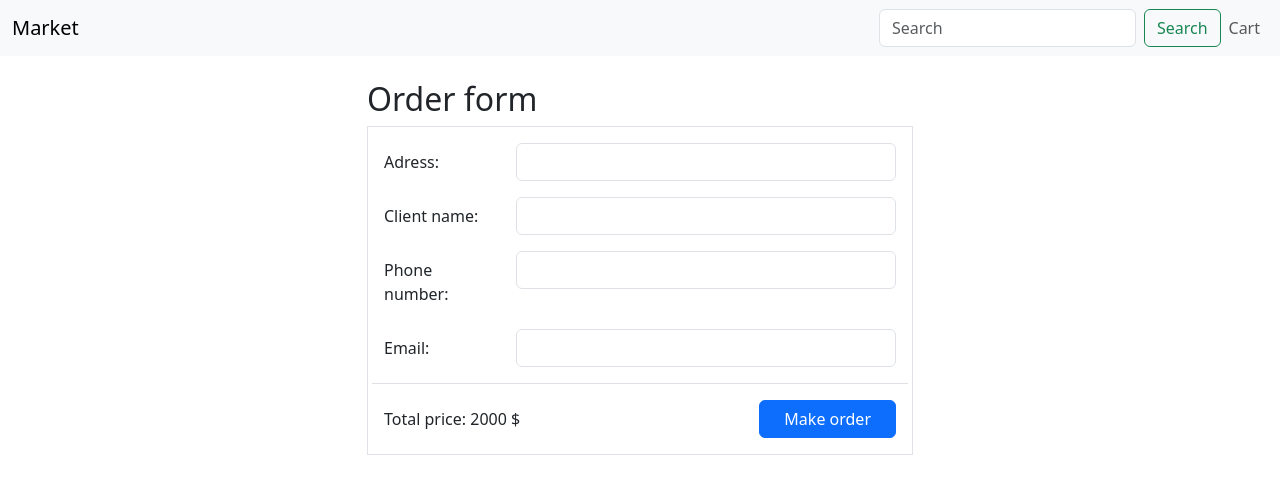
After one commit to dreamer20/django_market, a Django app: template market/templates/order.html in a window 1280 px wide. The commit adds this page. Shown: the top 494 px of the page. Run offline with Django 4.2, Linux system fonts and the light colour scheme; the template is opened without the code that fills it: values that come from a table or form of the project are taken from there, others are empty.

Commit message:
Add order form

```diff
--- a/market/forms.py
+++ b/market/forms.py
@@ -1,5 +1,5 @@
 from django import forms
-from .models import Laptop
+from .models import Laptop, Order
 
 
 class LaptopForm(forms.ModelForm):
@@ -9,3 +9,17 @@ class LaptopForm(forms.ModelForm):
             'product_code': forms.TextInput()
         }
         fields = '__all__'
+
+
+class OrderForm(forms.ModelForm):
+
+    class Meta:
+        common_attrs = {'class': 'form-control'}
+        model = Order
+        widgets = {
+            'adress': forms.TextInput(attrs=common_attrs),
+            'client_name': forms.TextInput(attrs=common_attrs),
+            'phone_number': forms.TextInput(attrs=common_attrs),
+            'email': forms.EmailInput(attrs=common_attrs)
+        }
+        exclude = ['order_date']
--- a/market/models.py
+++ b/market/models.py
@@ -2,6 +2,7 @@ from django.db import models
 from django.core import validators
 from .validators import validate_price
 from tinymce import models as tinymce_models
+from django.utils import timezone
 
 # Create your models here.
 
@@ -55,6 +56,27 @@ class Product(models.Model):
         return f'{self.brand}: {self.model}'
 
 
+class Order(models.Model):
+    adress = models.CharField(max_length=300)
+    client_name = models.CharField(max_length=300)
+    phone_number = models.CharField(max_length=12)
+    email = models.EmailField(blank=True, null=True)
+    order_date = models.DateTimeField(default=timezone.now)
+
+
+class Order_items(models.Model):
+    order_id = models.ForeignKey(
+        Order,
+        on_delete=models.CASCADE
+    )
+    product_code = models.ForeignKey(
+        Product_code,
+        on_delete=models.CASCADE,
+        to_field='product_code',
+    )
+    count = models.IntegerField()
+
+
 class Laptop(Product):
     screen_size = models.CharField(max_length=100, blank=True)
     disk_size = models.IntegerField(blank=True)
--- a/market/templates/cart.html
+++ b/market/templates/cart.html
@@ -72,12 +72,12 @@
                     </div>
                 {% endfor %}
                 <div class="row border-top border-success border-4 pt-3">
-                    <div class="col d-flex justify-content-between">
+                    <div class="col d-flex justify-content-between align-items-center">
                         <div class="fs-1">
                             <strong>Total price:</strong>
                             <span class="total-price">{{ total_price }}</span> $
                         </div>
-                        <button class="btn-primary btn px-5">Order</button>
+                        <a href="{% url 'order' %}" class="btn-primary btn px-5">Order</a>
                     </div>
                 </div>
             </div>
--- /dev/null
+++ b/market/templates/order.html
@@ -0,0 +1,37 @@
+{% extends 'base.html' %}
+
+{% block title %}
+    Order
+{% endblock title %}
+
+{% block content %}
+    <div class="container">
+        <div class="row justify-content-center">
+            <div class="col-12 col-md-10 col-lg-8 col-xl-6">
+                <h2>Order form</h2>
+            </div>
+        </div>
+        <div class="row justify-content-center">
+            <div class="col-12 col-md-10 col-lg-8 col-xl-6">
+                {% for field in form %}
+                <form action="" class="p-3 border">
+                    <div class="row g-3 mb-3">
+                        <label for="{{ field.auto_id }}" class="col-sm-3 col-form-label">{{ field.label_tag }}</label>
+                        <div class="col-sm-9">
+                            {{ field }}
+                        </div>
+                    </div>
+                    {% endfor %}
+                    <div class="row border-top pt-3 align-items-center">
+                        <div class="col-auto me-auto ">
+                            Total price: 2000 $
+                        </div>
+                        <div class="col-auto">
+                            <button class="btn btn-primary px-4">Make order</button>
+                        </div>
+                    </div>
+                </form>
+            </div>
+        </div>
+    </div>
+{% endblock content %}
--- a/market/urls.py
+++ b/market/urls.py
@@ -9,4 +9,5 @@ urlpatterns = [
     path('cart/remove', views.CartRemoveProductView.as_view(), name='cart_remove'),
     path('cart/add', views.CartAddProductView.as_view(), name='cart_add'),
     path('cart/reduce', views.CartReduceProductCountView.as_view(), name='cart_reduce'),
+    path('cart/order', views.OrderView.as_view(), name='order'),
 ]
```
Also changed, not shown: market/tests/test_views.py (+33 -0 lines), market/views.py (+25 -9 lines).
